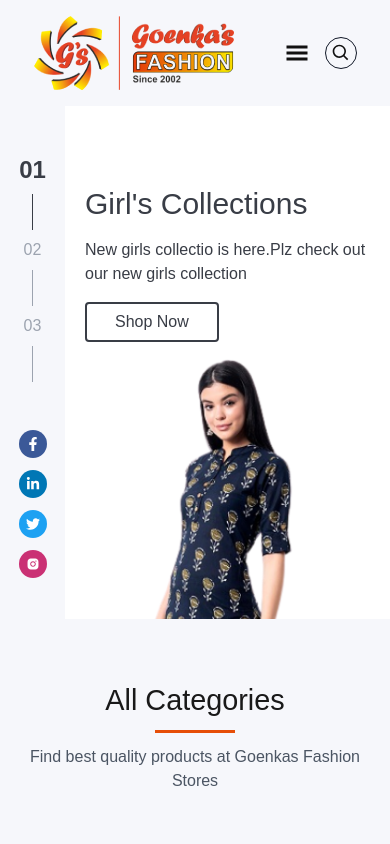
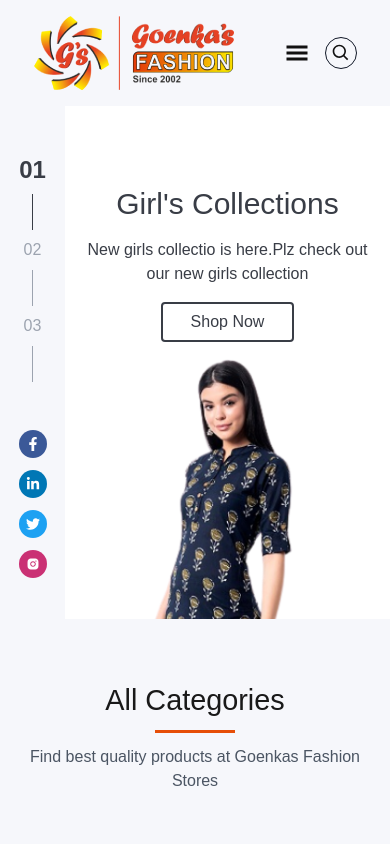
Before and after one commit to jakia12/goenkas-fashion, a Next.js app: page / in a window 390 px wide. Shown: the top 844 px of the page. Built offline with nearby package versions, Linux system fonts and the light colour scheme.

Commit message:
filter button fixed

```diff
--- a/src/components/bannerSlider/BannerSlider.jsx
+++ b/src/components/bannerSlider/BannerSlider.jsx
@@ -92,7 +92,7 @@ const BannerSlider = () => {
                                         // }}
                                         >
                                             {/* slider content */}
-                                            <div className=" text-left px-5 mb-4 md:mb-0">
+                                            <div className="text-center md:text-left px-5 mb-4 md:mb-0">
                                                 <h1 className='lg:text-5xl text-3xl font-medium text-textPrimary  capitalize  pb-4 ' >{slider.title}</h1>
                                                 <div className=" sl_p">
                                                     <p className="text-textPrimary mb-4">{slider.subTitle}</p>
--- a/src/components/productFilter/ProductFilter.jsx
+++ b/src/components/productFilter/ProductFilter.jsx
@@ -80,7 +80,7 @@ const ProductFilter = () => {
                         >
 
                             <button
-                                className="text-smbg-white w-[140px] m-2 h-[70px] rounded text-textPrimay hover:text-white   hover:bg-textPrimary flex items-center justify-center shadow-md shadow-gray-200 bg-white"
+                                className={` w-[140px] m-2 h-[70px] rounded text-textPrimay  flex items-center justify-center shadow-md shadow-gray-200  ${cat === catItem ? "text-white   bg-textPrimary" : "text-smbg-white bg-white"}`}
                                 key={cat.id}
                                 value={cat}
                                 onClick={handleProductFilter}
```
